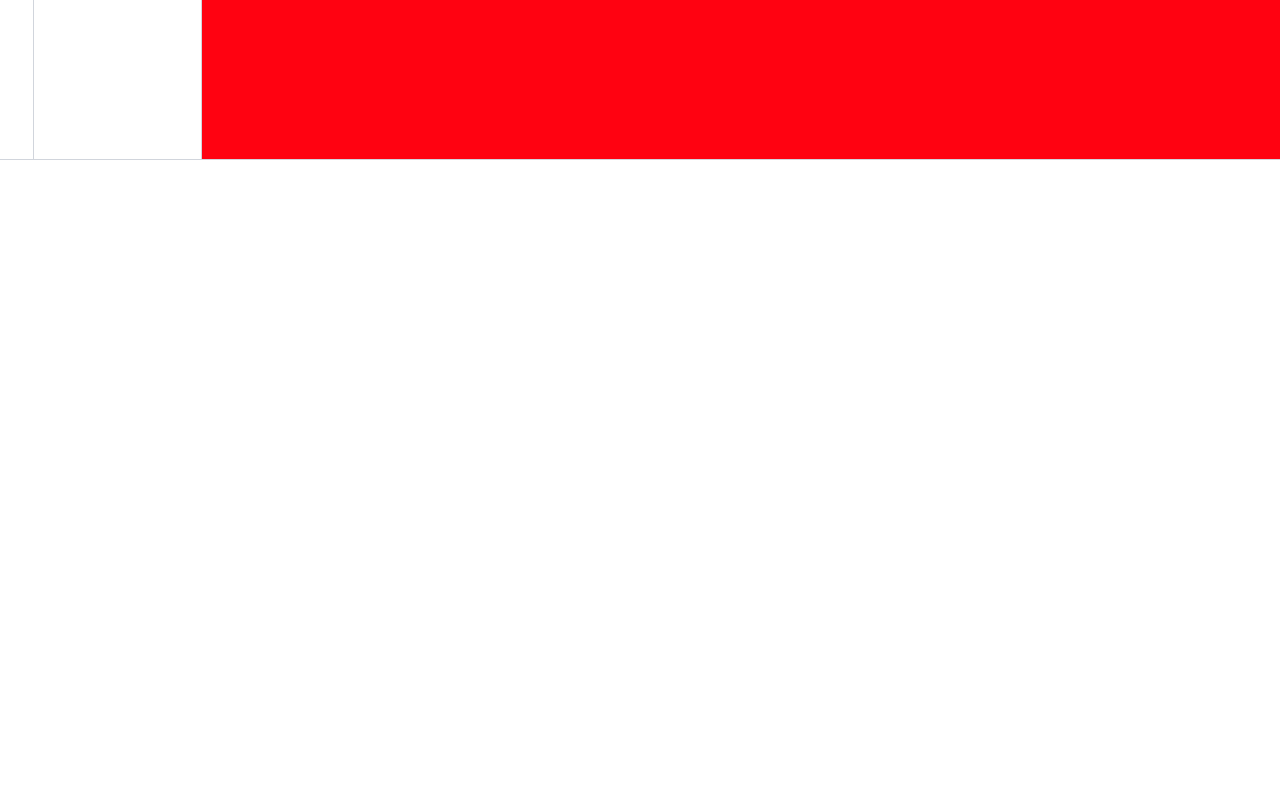
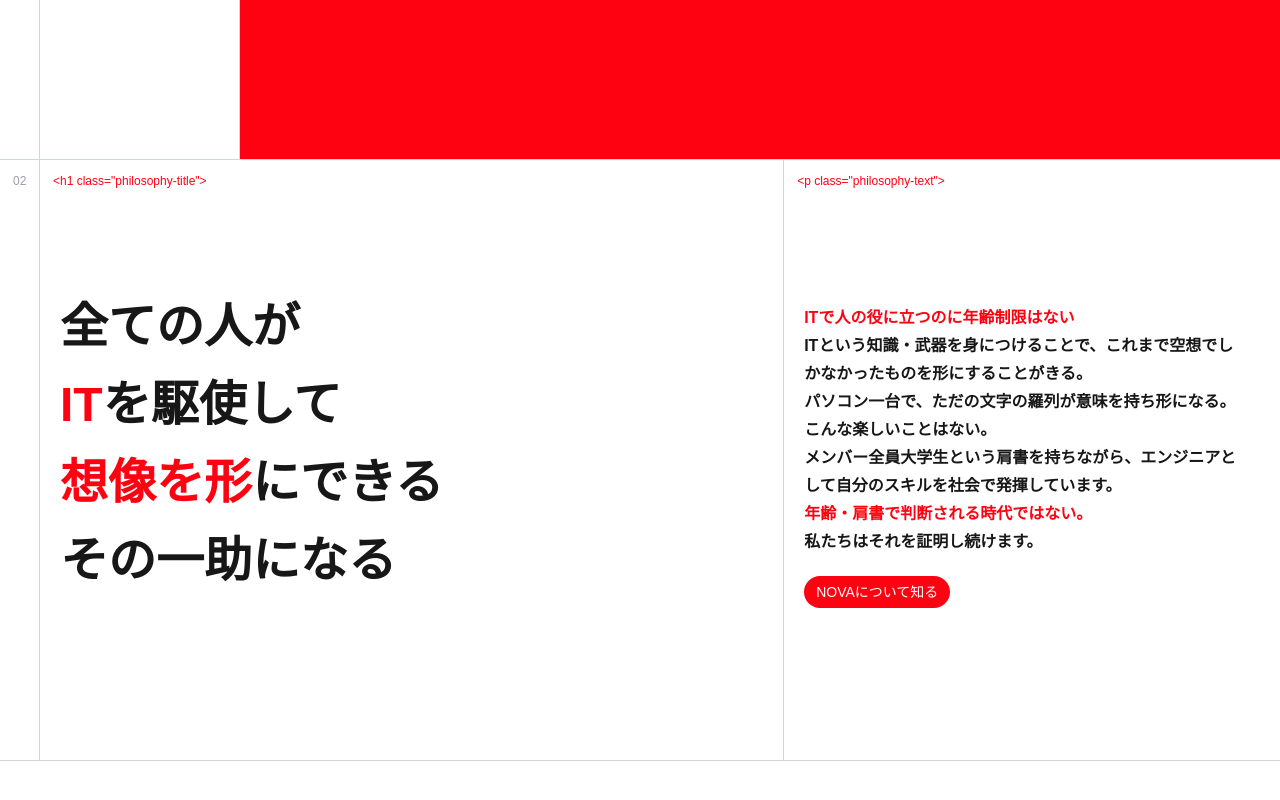
Before and after one commit to kohta9521/Nova_Company_Site, a Next.js app: page / in a window 1280 px wide. Shown: the part 720-1520 px from the top of the page. Before the commit the page ends 1280 px from the top, so only its background shows below. Built offline with nearby package versions, Linux system fonts and the light colour scheme; no server answers.

Commit message:
philosophyセクションの追加

```diff
--- a/src/app/page.tsx
+++ b/src/app/page.tsx
@@ -1,12 +1,14 @@
 import Header from "@/components/organisms/Header";
 import Hero from "@/components/organisms/Hero";
+import Philosophy from "@/components/organisms/Philosophy";
 
 export default function Home() {
   return (
     <>
       <Header />
       <Hero />
-      <div className="w-full h-[400px]"></div>
+      <Philosophy />
+      <div className="w-full h-[300px]"></div>
     </>
   );
 }
--- a/src/components/atoms/TopLeftText.tsx
+++ b/src/components/atoms/TopLeftText.tsx
@@ -14,7 +14,7 @@ const TopLeftText = ({ id, textType, text }: TopLeftTextProps) => {
   return (
     <p
       key={id}
-      className={`relative top-2  left-[6px] sm:left-[10px] text-left text-xs font-thin ${textStyle}`}
+      className={`inline-block relative top-2  left-[13px] sm:left-[13px] text-left text-xs font-thin ${textStyle}`}
     >
       {text}
     </p>
--- a/src/components/organisms/Hero.tsx
+++ b/src/components/organisms/Hero.tsx
@@ -13,7 +13,7 @@ const Hero = () => {
   return (
     <div className="w-full h-screen border-b-[1px] border-b-gray-300 flex">
       {/* left box */}
-      <div className="w-[40px] border-r-[1px] border-r-gray-300">
+      <div className="w-[40px] border-r-[1px] border-r-gray-300 box-border">
         <TopLeftText id="hero" textType="gray" text="01" />
       </div>
       {/* nav box pc */}
@@ -28,7 +28,7 @@ const Hero = () => {
         </div>
       </div>
       {/* main box */}
-      <div className="w-[calc(100vw - 40px)] sm:w-full sm:h-[calc(100vh - 280px)] flex flex-col">
+      <div className="flex-1 sm:h-[calc(100vh - 280px)] flex flex-col">
         {/* nav box mobile */}
         <div className="w-full h-[370px] border-b-[1px] border-b-gray-300 sm:w-[calc(100vw - 240px)]">
           <TopLeftText
--- /dev/null
+++ b/src/components/organisms/Philosophy.tsx
@@ -0,0 +1,73 @@
+import React from "react";
+
+// components
+import TopLeftText from "../atoms/TopLeftText";
+import ListBlockItem from "../atoms/ListBlockItem";
+
+const Philosophy = () => {
+  return (
+    <div className="w-full h-auto border-b-[1px] border-b-gray-300">
+      <div className="flex w-full">
+        {/* sidebar box */}
+        <div className="w-[40px] flex-shrink-0 border-r-[1px] border-r-gray-300 box-border">
+          <TopLeftText id="philosophy" textType="gray" text="02" />
+        </div>
+        {/* title box */}
+        <div className="block h-auto sm:w-[calc(100%-40px)] sm:h-[600px] sm:flex sm:justify-between">
+          <div className="w-[100%] h-[350px] sm:h-auto border-b-[1px] border-b-gray-300 sm:border-b-0 sm:border-r-[1px] sm:border-r-gray-300">
+            <TopLeftText
+              id="hero-nav"
+              textType="blue"
+              text='<h1 class="philosophy-title">'
+            />
+            <h1 className="mt-12 sm:mt-26 ml-5 text-4xl sm:text-5xl font-semibold leading-relaxed">
+              全ての人が
+              <br />
+              <span className="text-[var(--main-red)]">IT</span>を駆使して
+              <br />
+              <span className="text-[var(--main-red)]">想像を形</span>にできる
+              <br />
+              その一助になる
+            </h1>
+          </div>
+          {/* main box */}
+          <div className="h-auto pt-0 pb-10 sm:w-[800px] pr-10">
+            <TopLeftText
+              id="hero-nav"
+              textType="blue"
+              text='<p class="philosophy-text">'
+            />
+            <p className="mt-10 mb-5 sm:mt-30 ml-5 text-medium font-semibold leading-7">
+              <span className="text-[var(--main-red)]">
+                ITで人の役に立つのに年齢制限はない
+              </span>
+              <br />
+              ITという知識・武器を身につけることで、これまで空想でしかなかったものを形にすることがきる。
+              <br />
+              パソコン一台で、ただの文字の羅列が意味を持ち形になる。
+              <br />
+              こんな楽しいことはない。
+              <br />
+              メンバー全員大学生という肩書を持ちながら、エンジニアとして自分のスキルを社会で発揮しています。
+              <br />
+              <span className="text-[var(--main-red)]">
+                年齢・肩書で判断される時代ではない。
+              </span>
+              <br />
+              私たちはそれを証明し続けます。
+            </p>
+            <div className="ml-5">
+              <ListBlockItem
+                id="philosophy-btn"
+                link="/"
+                text="NOVAについて知る"
+              />
+            </div>
+          </div>
+        </div>
+      </div>
+    </div>
+  );
+};
+
+export default Philosophy;
```
